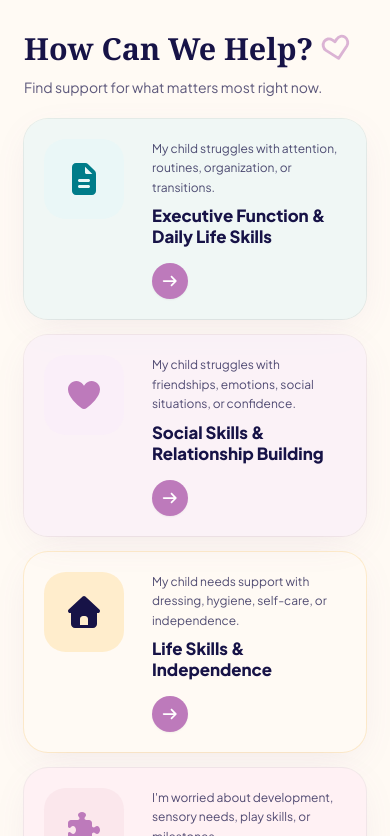
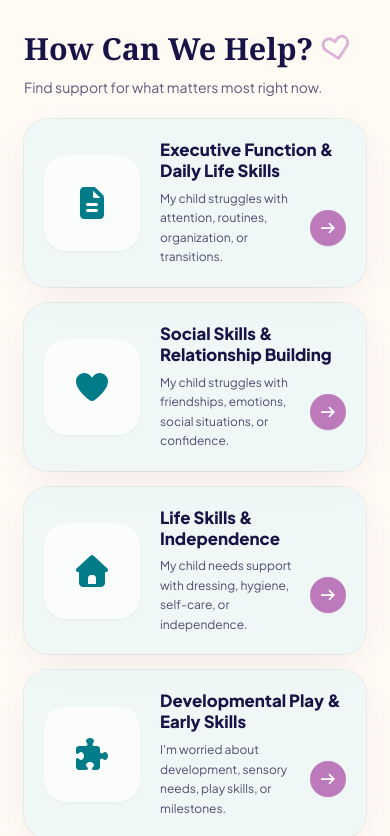
Before and after one commit to tasawur1/AvashubNJ, a Next.js app: page /programs in a window 390 px wide. Shown: the part 948-1784 px from the top of the page. Built offline with nearby package versions, Linux system fonts and the light colour scheme.

Commit message:
Align mobile Programs help cards

```diff
--- a/src/app/programs/page.tsx
+++ b/src/app/programs/page.tsx
@@ -578,23 +578,23 @@ function MobileProgramsPage() {
           {helpCards.map((card) => (
             <article
               key={card.title}
-              className={`grid grid-cols-[5.75rem_1fr] gap-4 rounded-3xl p-5 shadow-card ring-1 ${toneStyles[card.tone].card}`}
+              className="grid grid-cols-[6.25rem_1fr] items-center gap-4 rounded-3xl bg-brand-teal-light/75 p-5 shadow-card ring-1 ring-brand-teal/10"
             >
-              <span
-                className={`flex h-20 w-20 items-center justify-center rounded-[1.35rem] ${toneStyles[card.tone].softIcon}`}
-              >
+              <span className="flex h-24 w-24 items-center justify-center rounded-[1.4rem] bg-white/75 text-brand-teal shadow-sm">
                 <Icon name={card.icon} size="2x" />
               </span>
               <div className="min-w-0">
-                <p className="text-xs leading-relaxed text-brand-navy/75">
-                  {card.intro}
-                </p>
-                <h3 className="mt-2 text-[1.05rem] font-extrabold leading-tight text-brand-navy">
+                <h3 className="text-[1.05rem] font-extrabold leading-tight text-brand-navy">
                   {card.title}
                 </h3>
-                <span className="mt-4 flex h-9 w-9 items-center justify-center rounded-full bg-brand-purple-bright text-white shadow-sm">
-                  <Icon name="arrowRight" size="sm" />
-                </span>
+                <div className="mt-2 grid grid-cols-[1fr_2.25rem] items-center gap-3">
+                  <p className="text-xs leading-relaxed text-brand-navy/75">
+                    {card.intro}
+                  </p>
+                  <span className="flex h-9 w-9 items-center justify-center rounded-full bg-brand-purple-bright text-white shadow-sm">
+                    <Icon name="arrowRight" size="sm" />
+                  </span>
+                </div>
               </div>
             </article>
           ))}
```
